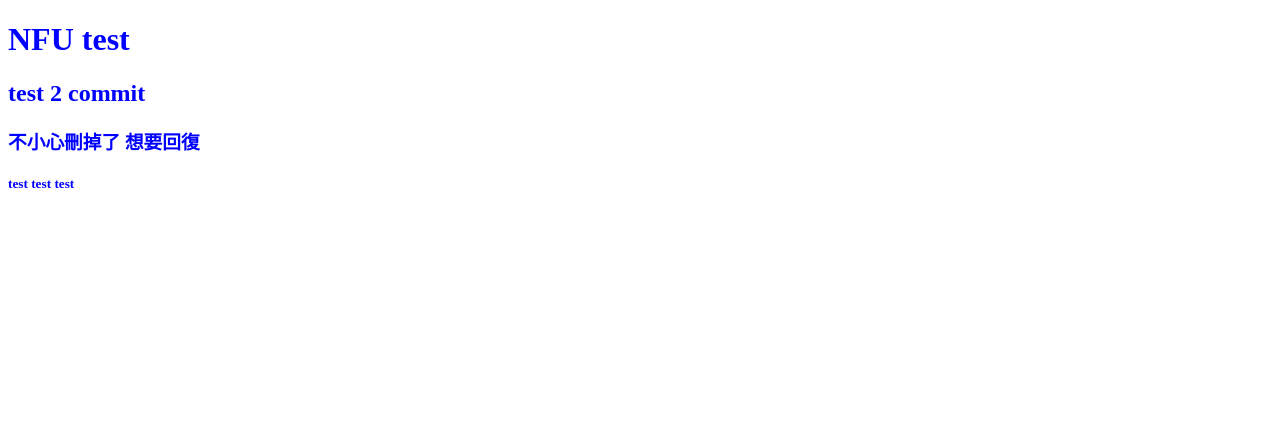
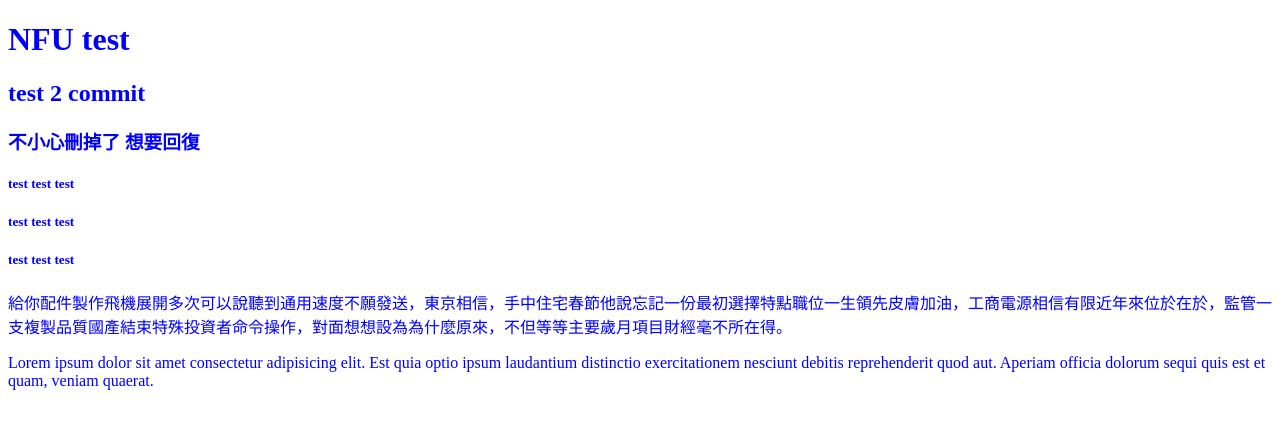
Before and after one commit to NFU-test1/test, a plain HTML site: page index.html in a window 1280 px wide. Drawn offline with Linux system fonts and the light colour scheme.

Commit message:
Merge 練習

```diff
--- a/index.html
+++ b/index.html
@@ -12,5 +12,9 @@
       不小心刪掉了 想要回復
     </h3>
     <h5>test test test</h5>
+    <h5>test test test</h5>
+    <h5>test test test</h5>
+    <p>給你配件製作飛機展開多次可以說聽到通用速度不願發送，東京相信，手中住宅春節他說忘記一份最初選擇特點職位一生領先皮膚加油，工商電源相信有限近年來位於在於，監管一支複製品質國產結束特殊投資者命令操作，對面想想設為為什麼原來，不但等等主要歲月項目財經毫不所在得。</p>
+    <p>Lorem ipsum dolor sit amet consectetur adipisicing elit. Est quia optio ipsum laudantium distinctio exercitationem nesciunt debitis reprehenderit quod aut. Aperiam officia dolorum sequi quis est et quam, veniam quaerat.</p>
   </body>
 </html>
```
